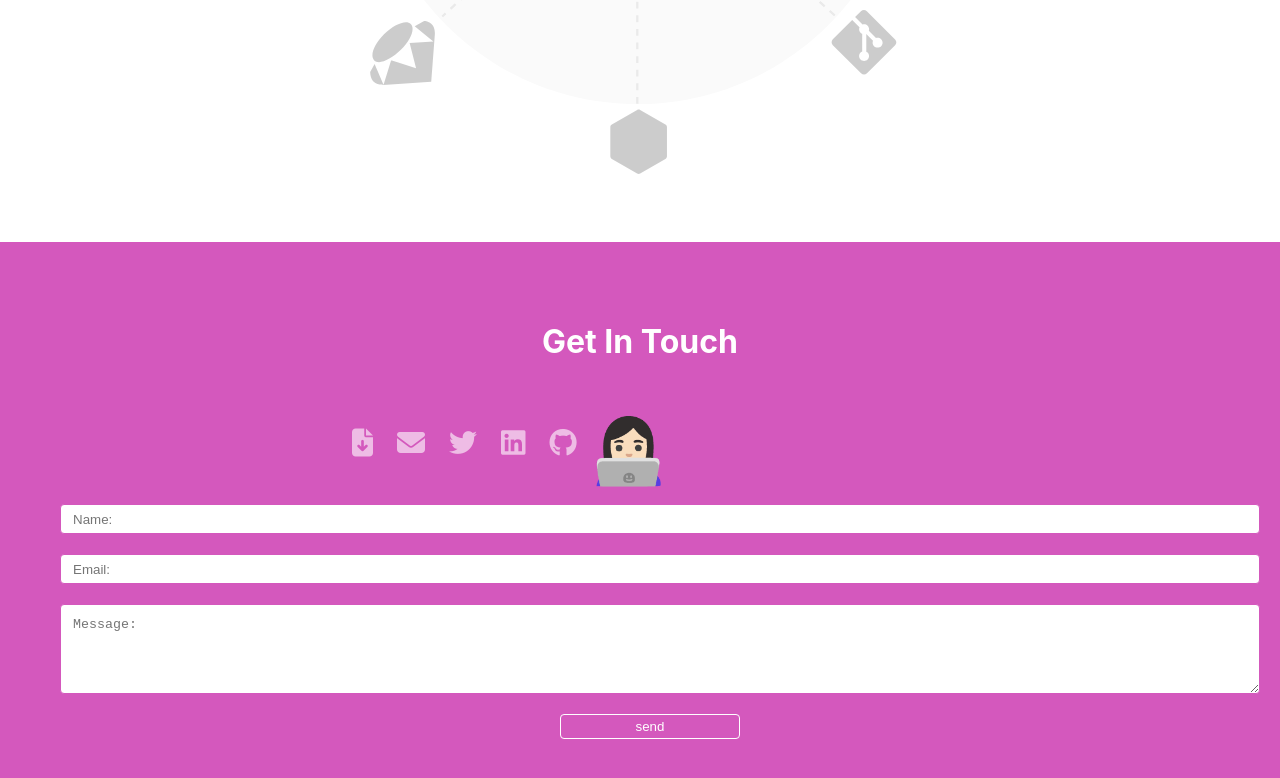
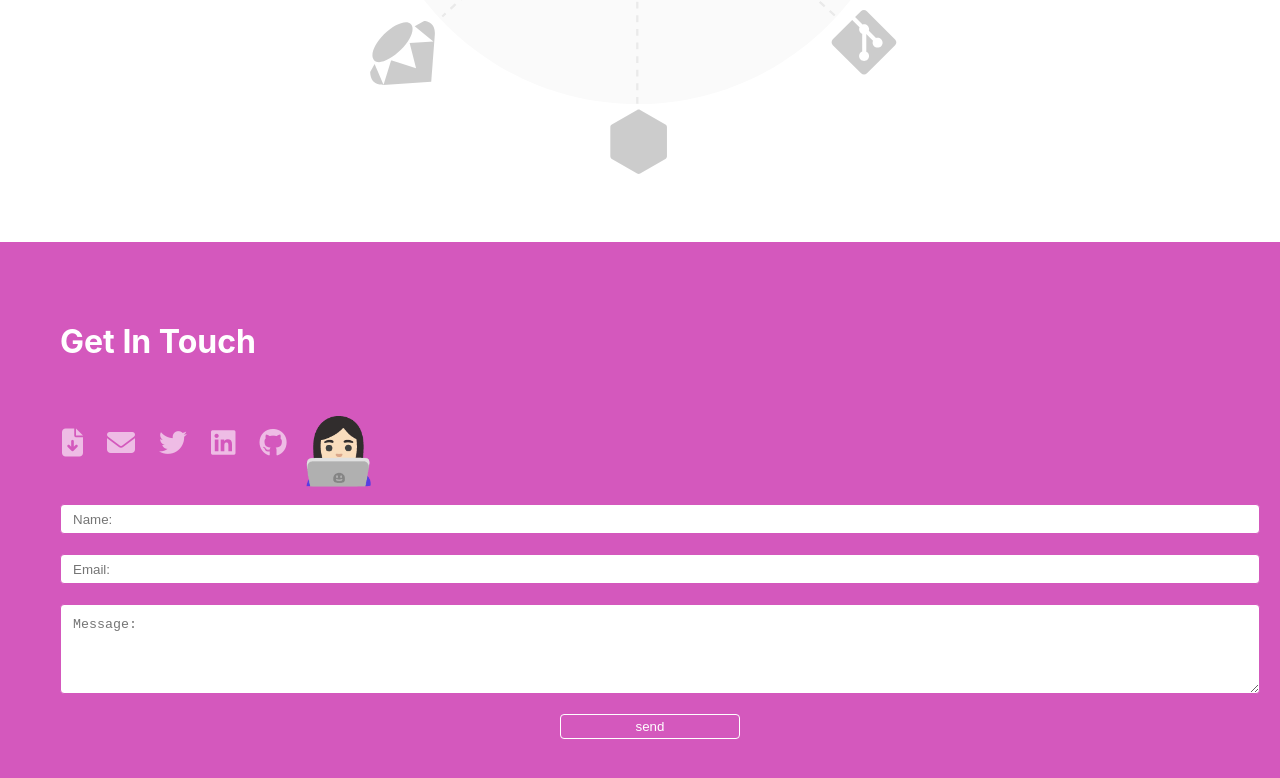
Before and after one commit to patricianunes/website, a React (Create React App) app: page /#header in a window 1280 px wide. Shown: the part 2479-3257 px from the top of the page. Built offline with nearby package versions, Linux system fonts and the light colour scheme.

Commit message:
get in touch left

```diff
--- a/src/components/GetInTouch.css
+++ b/src/components/GetInTouch.css
@@ -1,19 +1,21 @@
 .getInTouch {
+  text-align: left;
   padding: 40px;
   background-color: #d458bd;
   height: calc(100vh);
 }
 
 .getInTouch__title {
-  padding: 40px;
+  padding: 40px 40px 40px 20px;
   color: white;
   font-size: 32px;
   margin: 0;
-  text-align: center;
+  text-align: left;
 }
 
 .social {
-  margin: auto;
+  text-align: left;
+
   width: 50%;
   padding: 10px;
 }
```
